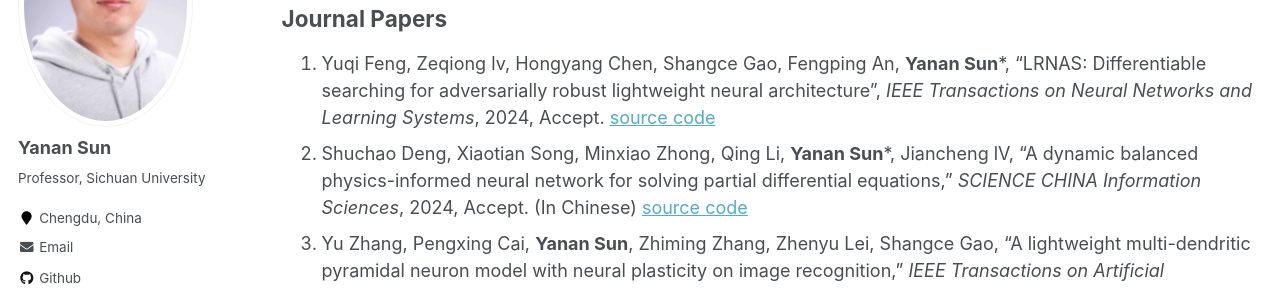
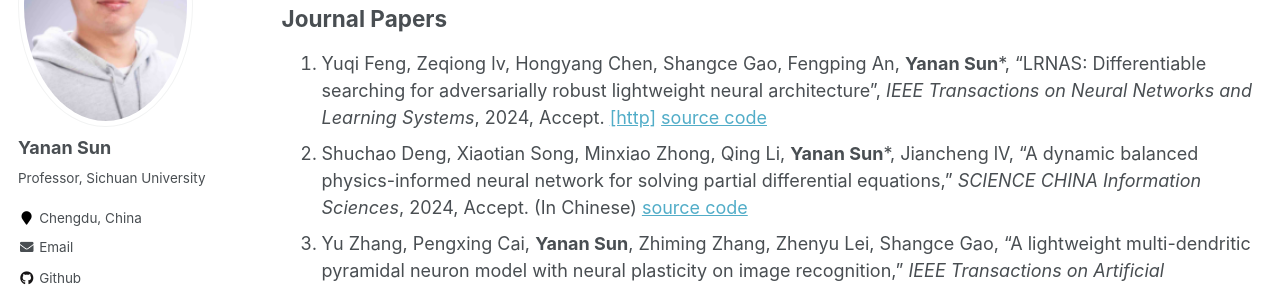
Before and after one commit to yn-sun/yn-sun.github.io, a Jekyll site: the page built from _pages/publications.md, in a window 1280 px wide and 900 px high, scrolled down 366 px. Shown: the part 153-441 px from the top of the window. Built offline with Jekyll 4.4.1, drawn with Linux system fonts in a browser that asks for light colours; comment, search, counter and statistics services are not loaded.

Commit message:
Update publications.md

```diff
--- a/_pages/publications.md
+++ b/_pages/publications.md
@@ -11,7 +11,7 @@
 2. Zeqiong Lv, Xiaotian Song, Yuqi Feng, Yuwei Ou, **Yanan Sun***, Mengjie Zhang. "Evolutionary Neural Network Architecture Search". <i>In Handbook of Evolutionary Machine Learning</i>, pp. 247-281, 2023. Singapore: Springer Nature Singapore. [[http]](https://link.springer.com/content/pdf/10.1007/978-981-99-3814-8.pdf#page=255)
 
 ## Journal Papers
-1. Yuqi Feng, Zeqiong lv, Hongyang Chen, Shangce Gao, Fengping An, **Yanan Sun***, "LRNAS: Differentiable searching for adversarially robust lightweight neural architecture", <i>IEEE Transactions on Neural Networks and Learning Systems</i>, 2024, Accept. [source code](https://github.com/fyqsama/LRNAS)
+1. Yuqi Feng, Zeqiong lv, Hongyang Chen, Shangce Gao, Fengping An, **Yanan Sun***, "LRNAS: Differentiable searching for adversarially robust lightweight neural architecture", <i>IEEE Transactions on Neural Networks and Learning Systems</i>, 2024, Accept. [[http]](https://ieeexplore.ieee.org/document/10490151)  [source code](https://github.com/fyqsama/LRNAS)
 2. Shuchao Deng, Xiaotian Song, Minxiao Zhong, Qing Li, **Yanan Sun***, Jiancheng lV, "A dynamic balanced physics-informed neural network for solving partial differential equations," <i>SCIENCE CHINA Information Sciences</i>, 2024, Accept. (In Chinese) [source code](https://github.com/Xiaojiuwo168/DBPINN/)
 3. Yu Zhang, Pengxing Cai, **Yanan Sun**, Zhiming Zhang, Zhenyu Lei, Shangce Gao, "A lightweight multi-dendritic pyramidal neuron model with neural plasticity on image recognition," <i>IEEE Transactions on Artificial Intelligence</i>, 2024, DOI:10.1109/TAI.2024.3379968. [[http]](https://ieeexplore.ieee.org/document/10477771)
 4. Zeqiong Lv, Chao Qian, Gary Yen, **Yanan Sun***, "Analyzing the expected hitting time of evolutionary computation-based neural architecture search algorithms," <i>IEEE Transactions on Emerging Topics in Computational Intelligence</i>, 2024, DOI:10.1109/TETCI.2024.3377683. [[http]](https://ieeexplore.ieee.org/document/10485448)
```
